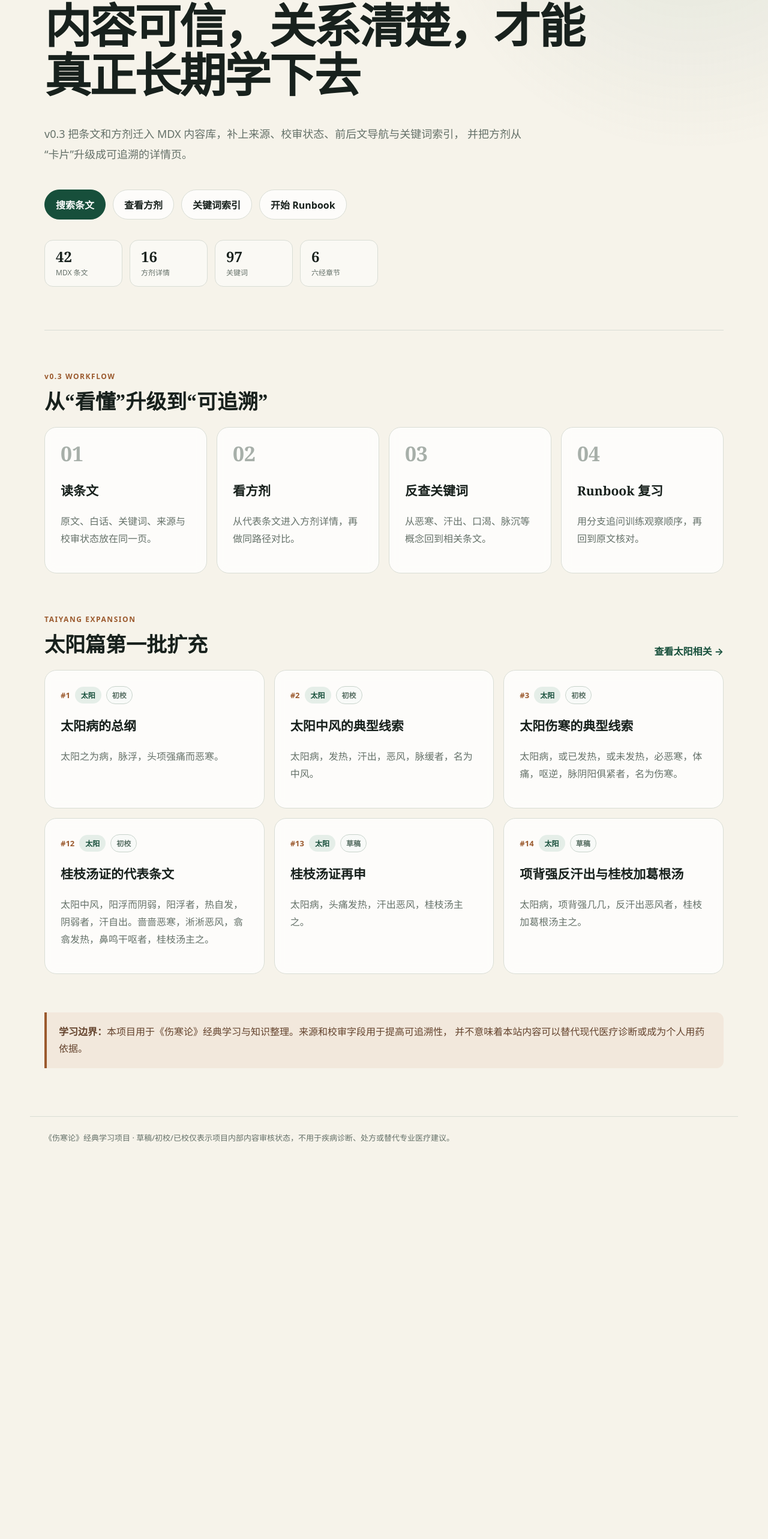
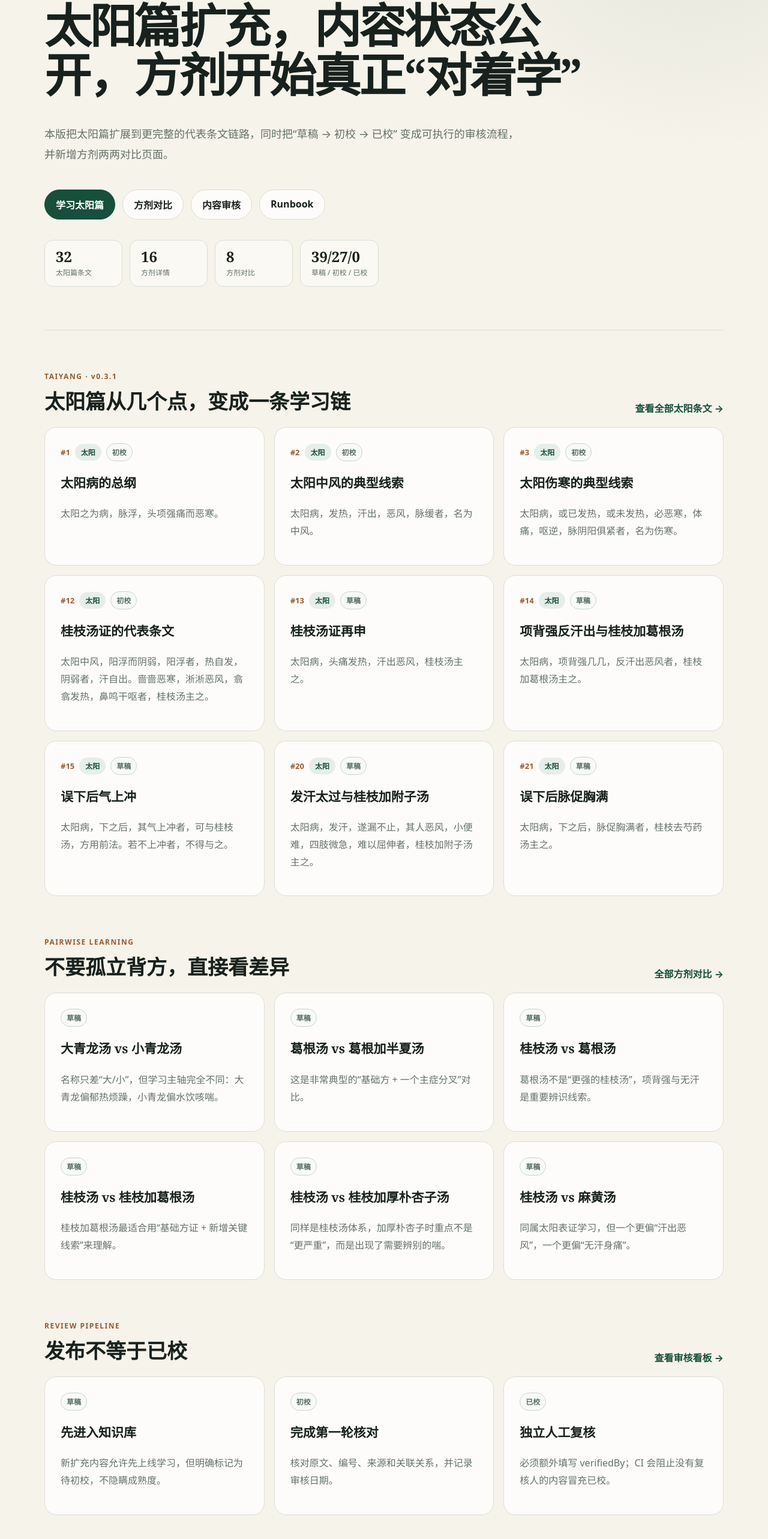
Before and after one commit to boxker/shanghan-runbook, a Next.js app: page / in a window 1280 px wide. Shown: the part 194-2760 px from the top of the page at 60% size. Before the commit the page ends 2126 px from the top, so only its background shows below. Built offline with nearby package versions, Linux system fonts and the light colour scheme.

Commit message:
feat(v0.3.1): refresh home for Taiyang review and comparisons

```diff
--- a/app/page.tsx
+++ b/app/page.tsx
@@ -1,71 +1,50 @@
 import Link from "next/link";
 import { channels } from "@/data/content";
-import { getClauses, getFormulas, getKeywordIndex } from "@/lib/content";
+import { getClauses, getComparisons, getFormulas, getKeywordIndex, getReviewSummary } from "@/lib/content";
 
 export default function Home() {
   const clauses = getClauses();
   const formulas = getFormulas();
   const keywords = getKeywordIndex();
+  const comparisons = getComparisons();
+  const review = getReviewSummary();
+  const taiyang = clauses.filter((item) => item.channel === "太阳");
 
   return (
     <>
       <section className="hero">
-        <span className="eyebrow">《伤寒论》初学者学习工具 · v0.3</span>
-        <h1>内容可信，关系清楚，才能真正长期学下去</h1>
+        <span className="eyebrow">《伤寒论》初学者学习工具 · v0.3.1</span>
+        <h1>太阳篇扩充，内容状态公开，方剂开始真正“对着学”</h1>
         <p>
-          v0.3 把条文和方剂迁入 MDX 内容库，补上来源、校审状态、前后文导航与关键词索引，
-          并把方剂从“卡片”升级成可追溯的详情页。
+          本版把太阳篇扩展到更完整的代表条文链路，同时把“草稿 → 初校 → 已校”
+          变成可执行的审核流程，并新增方剂两两对比页面。
         </p>
         <div className="actions">
-          <Link className="button primary" href="/clauses">搜索条文</Link>
-          <Link className="button" href="/formulas">查看方剂</Link>
-          <Link className="button" href="/keywords">关键词索引</Link>
-          <Link className="button" href="/runbook">开始 Runbook</Link>
+          <Link className="button primary" href="/clauses?q=太阳">学习太阳篇</Link>
+          <Link className="button" href="/comparisons">方剂对比</Link>
+          <Link className="button" href="/review">内容审核</Link>
+          <Link className="button" href="/runbook">Runbook</Link>
         </div>
         <div className="heroStats">
-          <div><strong>{clauses.length}</strong><span>MDX 条文</span></div>
+          <div><strong>{taiyang.length}</strong><span>太阳篇条文</span></div>
           <div><strong>{formulas.length}</strong><span>方剂详情</span></div>
-          <div><strong>{keywords.length}</strong><span>关键词</span></div>
-          <div><strong>{channels.length}</strong><span>六经章节</span></div>
+          <div><strong>{comparisons.length}</strong><span>方剂对比</span></div>
+          <div><strong>{review.counts.草稿}/{review.counts.初校}/{review.counts.已校}</strong><span>草稿 / 初校 / 已校</span></div>
         </div>
       </section>
 
       <section>
         <div className="sectionTitle">
-          <div><span className="eyebrow">v0.3 WORKFLOW</span><h2>从“看懂”升级到“可追溯”</h2></div>
-        </div>
-        <div className="grid four">
-          <Link className="card pathCard" href="/clauses">
-            <span className="number">01</span><h3>读条文</h3>
-            <p>原文、白话、关键词、来源与校审状态放在同一页。</p>
-          </Link>
-          <Link className="card pathCard" href="/formulas">
-            <span className="number">02</span><h3>看方剂</h3>
-            <p>从代表条文进入方剂详情，再做同路径对比。</p>
-          </Link>
-          <Link className="card pathCard" href="/keywords">
-            <span className="number">03</span><h3>反查关键词</h3>
-            <p>从恶寒、汗出、口渴、脉沉等概念回到相关条文。</p>
-          </Link>
-          <Link className="card pathCard" href="/runbook">
-            <span className="number">04</span><h3>Runbook 复习</h3>
-            <p>用分支追问训练观察顺序，再回到原文核对。</p>
-          </Link>
-        </div>
-      </section>
-
-      <section>
-        <div className="sectionTitle">
-          <div><span className="eyebrow">TAIYANG EXPANSION</span><h2>太阳篇第一批扩充</h2></div>
-          <Link href="/clauses?q=太阳">查看太阳相关 →</Link>
+          <div><span className="eyebrow">TAIYANG · v0.3.1</span><h2>太阳篇从几个点，变成一条学习链</h2></div>
+          <Link href="/clauses?q=太阳">查看全部太阳条文 →</Link>
         </div>
         <div className="grid three">
-          {clauses.filter((item) => item.channel === "太阳").slice(0, 6).map((item) => (
+          {taiyang.slice(0, 9).map((item) => (
             <Link className="card clausePreview" href={`/clauses/${item.id}`} key={item.id}>
               <div className="clauseMeta">
                 <span className="clauseNo">#{item.number}</span>
                 <span className="tag">{item.channel}</span>
-                <span className="reviewBadge">{item.reviewStatus}</span>
+                <span className="reviewBadge" data-status={item.reviewStatus}>{item.reviewStatus}</span>
               </div>
               <h3>{item.title}</h3>
               <p>{item.original}</p>
@@ -74,10 +53,69 @@ export default function Home() {
         </div>
       </section>
 
+      <section>
+        <div className="sectionTitle">
+          <div><span className="eyebrow">PAIRWISE LEARNING</span><h2>不要孤立背方，直接看差异</h2></div>
+          <Link href="/comparisons">全部方剂对比 →</Link>
+        </div>
+        <div className="grid three">
+          {comparisons.slice(0, 6).map((item) => (
+            <Link className="card comparisonMini" href={`/comparisons/${item.slug}`} key={item.slug}>
+              <span className="reviewBadge" data-status={item.reviewStatus}>{item.reviewStatus}</span>
+              <h3>{item.title}</h3>
+              <p>{item.summary}</p>
+            </Link>
+          ))}
+        </div>
+      </section>
+
+      <section>
+        <div className="sectionTitle">
+          <div><span className="eyebrow">REVIEW PIPELINE</span><h2>发布不等于已校</h2></div>
+          <Link href="/review">查看审核看板 →</Link>
+        </div>
+        <div className="grid three">
+          <article className="card">
+            <span className="reviewBadge" data-status="草稿">草稿</span>
+            <h3>先进入知识库</h3>
+            <p>新扩充内容允许先上线学习，但明确标记为待初校，不隐瞒成熟度。</p>
+          </article>
+          <article className="card">
+            <span className="reviewBadge" data-status="初校">初校</span>
+            <h3>完成第一轮核对</h3>
+            <p>核对原文、编号、来源和关联关系，并记录审核日期。</p>
+          </article>
+          <article className="card">
+            <span className="reviewBadge" data-status="已校">已校</span>
+            <h3>独立人工复核</h3>
+            <p>必须额外填写 verifiedBy；CI 会阻止没有复核人的内容冒充已校。</p>
+          </article>
+        </div>
+      </section>
+
+      <section>
+        <div className="sectionTitle">
+          <div><span className="eyebrow">INDEX</span><h2>继续从关系进入</h2></div>
+        </div>
+        <div className="grid four">
+          <Link className="card pathCard" href="/learn">
+            <span className="number">01</span><h3>六经地图</h3><p>{channels.length} 个六经章节。</p>
+          </Link>
+          <Link className="card pathCard" href="/keywords">
+            <span className="number">02</span><h3>关键词</h3><p>{keywords.length} 个关键词反查入口。</p>
+          </Link>
+          <Link className="card pathCard" href="/formulas">
+            <span className="number">03</span><h3>方剂库</h3><p>{formulas.length} 个可追溯方剂条目。</p>
+          </Link>
+          <Link className="card pathCard" href="/map">
+            <span className="number">04</span><h3>知识地图</h3><p>六经 → 条文 → 方剂关系。</p>
+          </Link>
+        </div>
+      </section>
+
       <aside className="notice">
         <strong>学习边界：</strong>
-        本项目用于《伤寒论》经典学习与知识整理。来源和校审字段用于提高可追溯性，
-        并不意味着本站内容可以替代现代医疗诊断或成为个人用药依据。
+        草稿、初校、已校是本站内容工程状态，不代表医学权威认证；方剂对比也不构成个人诊断或用药建议。
       </aside>
     </>
   );
```
